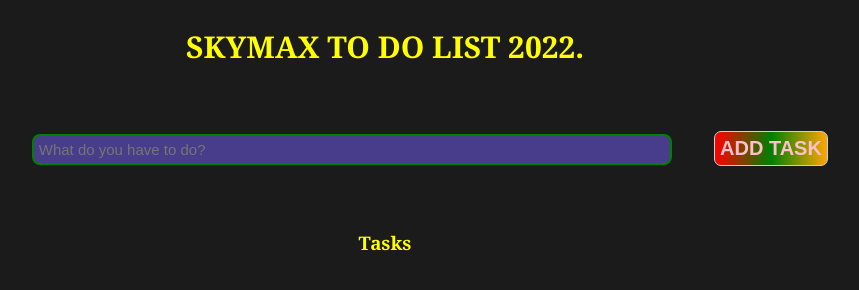
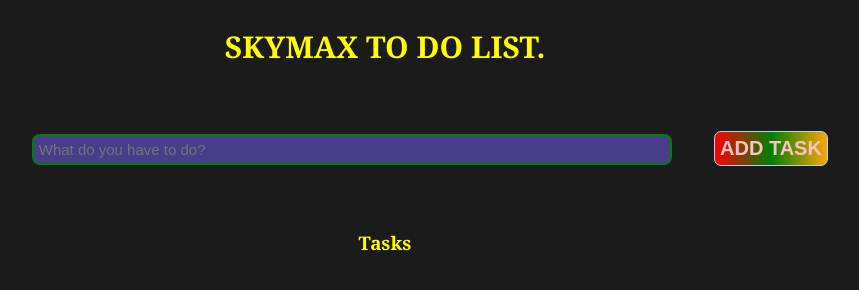
Before and after one commit to EvansMaxKe/tasklist, a plain HTML site: page index.html in a window 1280 px wide. Shown: the top 290 px of the page, without its empty margins (255-1114 px from the left). Drawn offline with Linux system fonts and the light colour scheme.

Commit message:
Update index.html

```diff
--- a/index.html
+++ b/index.html
@@ -9,7 +9,7 @@
 </head>
 <body>
     <div class="container">
-        <h2 class="head">SKYMAX TO DO LIST 2022.</h2>
+        <h2 class="head">SKYMAX TO DO LIST.</h2>
         <form id="new-task-form">
             <input
              type="text"
```
